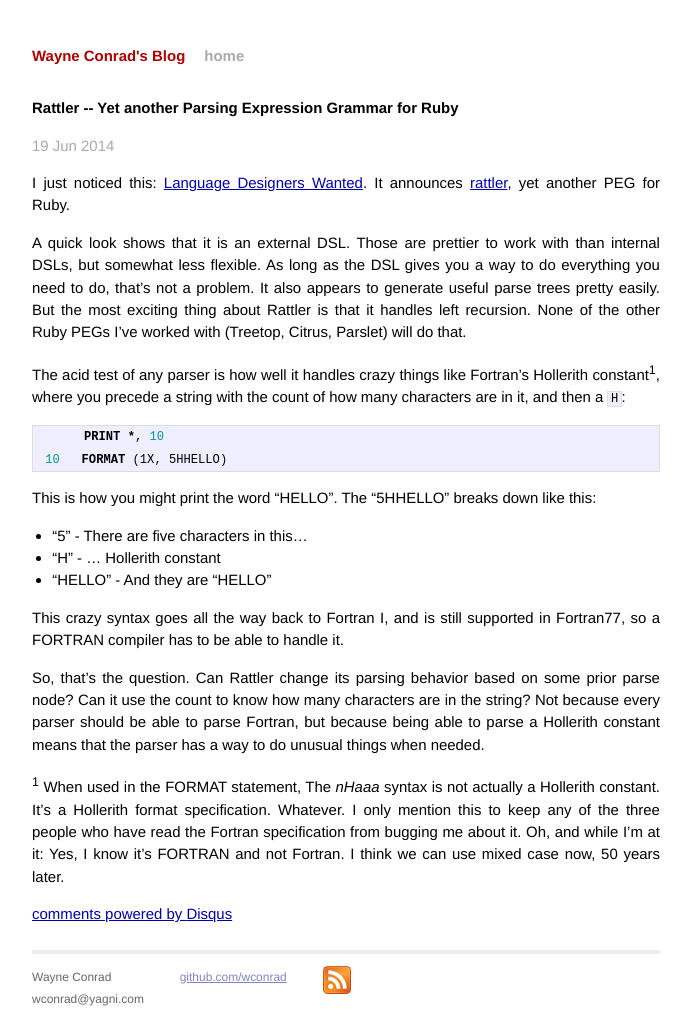
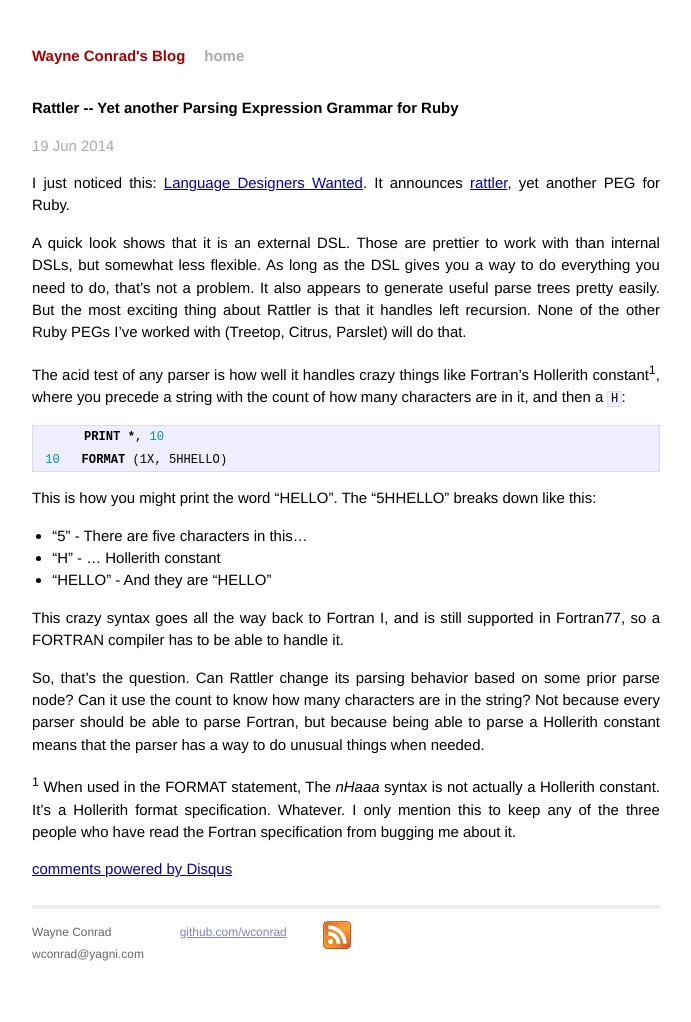
Before and after one commit to wconrad/wconrad.github.io, a Jekyll site: the page built from _posts/2014-06-19-rattler.markdown, in a window 1280 px wide. Shown: the whole page, without its empty margins (294-985 px from the left). Built offline with Jekyll 4.4.1, drawn with Linux system fonts in a browser that asks for light colours; Markdown is read by kramdown in place of the engine named in the settings; comment, search, counter and statistics services are not loaded; after the commit the page ends 977 px from its top, so only the background shows below that.

Commit message:
Update Rattler

```diff
--- a/_posts/2014-06-19-rattler.markdown
+++ b/_posts/2014-06-19-rattler.markdown
@@ -48,5 +48,4 @@
 not actually a Hollerith constant.  It's a Hollerith format
 specification.  Whatever.  I only mention this to keep any of the
 three people who have read the Fortran specification from bugging me
-about it.  Oh, and while I'm at it: Yes, I know it's FORTRAN and not
-Fortran.  I think we can use mixed case now, 50 years later.
+about it.
```
